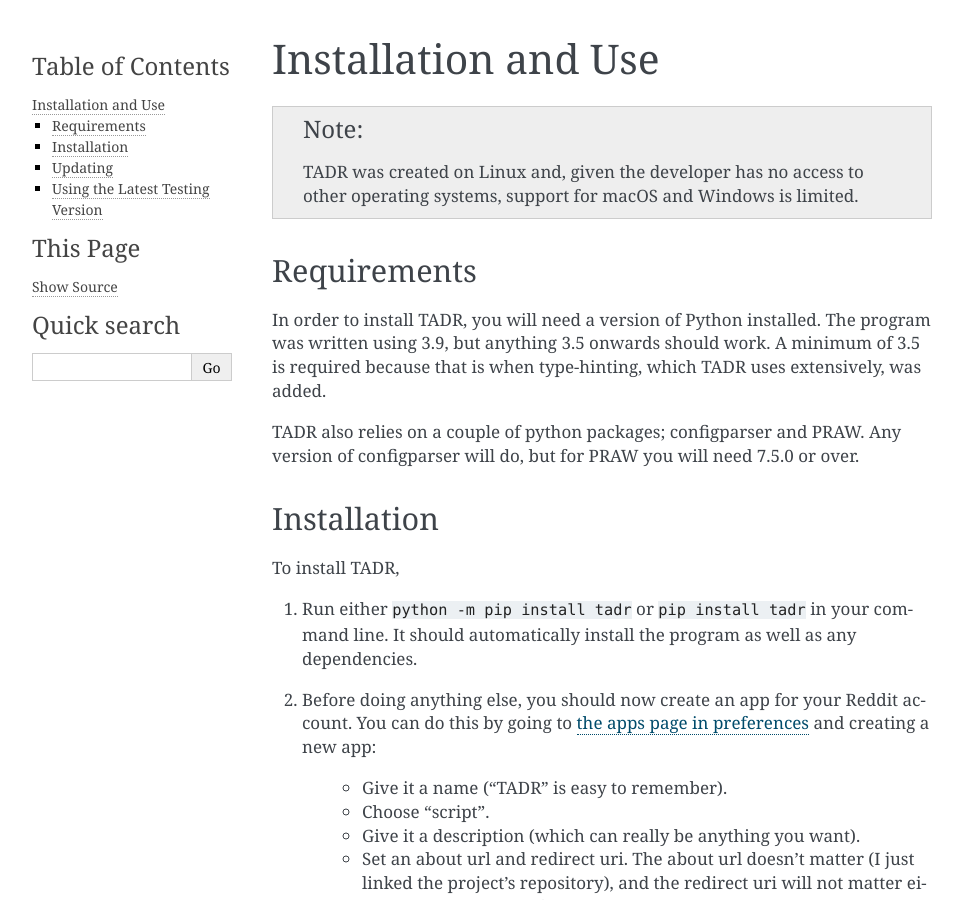
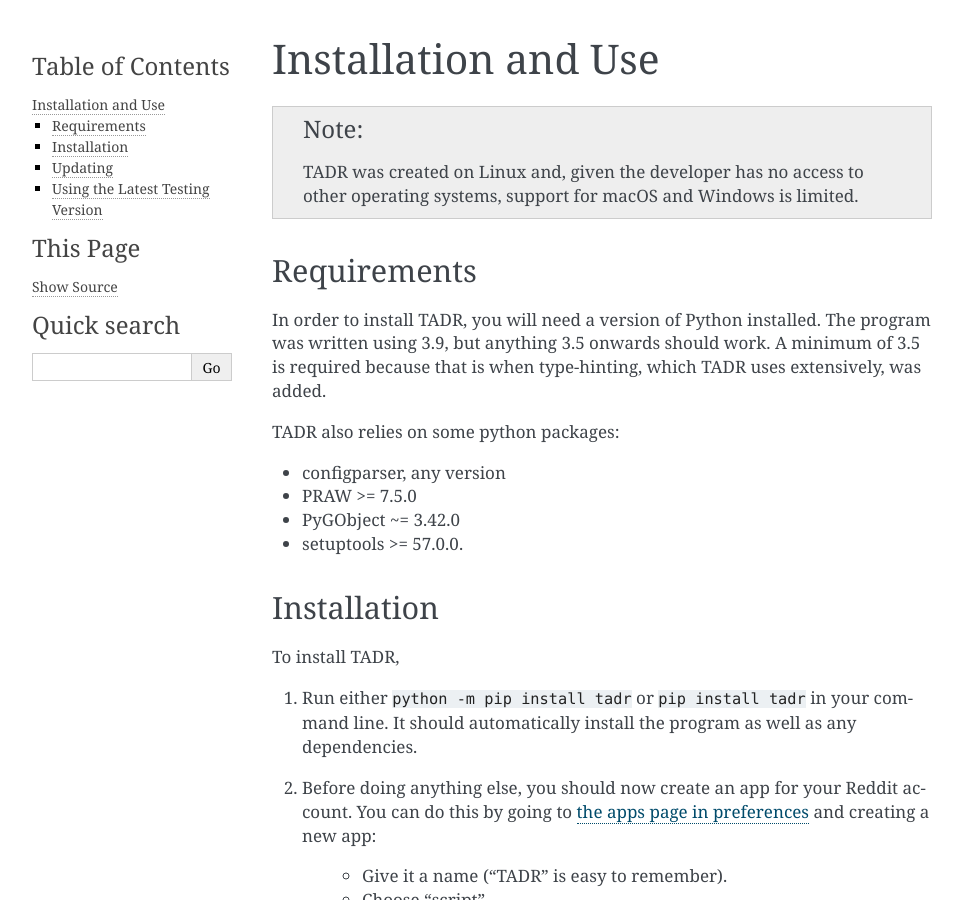
Before and after one commit to MurdoMaclachlan/tadr, a Sphinx documentation site: the page built from docs/source/installation-and-use.rst, in a window 1280 px wide and 900 px high. Shown: the whole window, without its empty margins (148-1111 px from the left). Built offline with Sphinx 7.4.7, drawn with Linux system fonts in a browser that asks for light colours.

Commit message:
Update documentation and release.
Signed-off-by: Murdo B. Maclachlan <murdomaclachlan@noreply.codeberg.org>

```diff
--- a/docs/source/changelogs.rst
+++ b/docs/source/changelogs.rst
@@ -5,6 +5,9 @@
 
 Unreleased
 ----------
+
+2.0.1
+-----
 
 As of this version, setuptools 57.0.0+ and PyGObject 3.42+ are now explicitly required, having been implicit requirements before.
 
--- a/docs/source/conf.py
+++ b/docs/source/conf.py
@@ -22,7 +22,7 @@
 author = "Murdo Maclachlan"
 
 # The full version, including alpha/beta/rc tags
-release = "2.0.0"
+release = "2.0.1"
 
 
 # -- General configuration ---------------------------------------------------
--- a/docs/source/installation-and-use.rst
+++ b/docs/source/installation-and-use.rst
@@ -8,7 +8,12 @@
 
 In order to install TADR, you will need a version of Python installed. The program was written using 3.9, but anything 3.5 onwards should work. A minimum of 3.5 is required because that is when type-hinting, which TADR uses extensively, was added.
 
-TADR also relies on a couple of python packages; configparser and PRAW. Any version of configparser will do, but for PRAW you will need 7.5.0 or over.
+TADR also relies on some python packages:
+
+- configparser, any version
+- PRAW >= 7.5.0
+- PyGObject ~= 3.42.0
+- setuptools >= 57.0.0.
 
 Installation
 -------------
```
Also changed, not shown: 1 other file.
